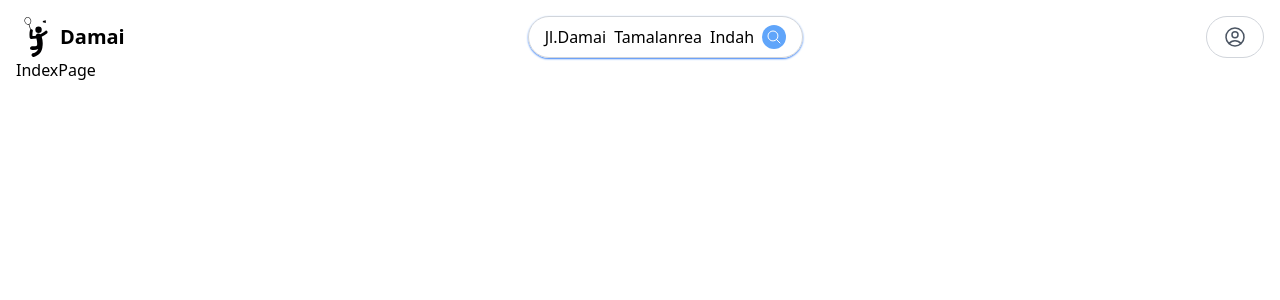
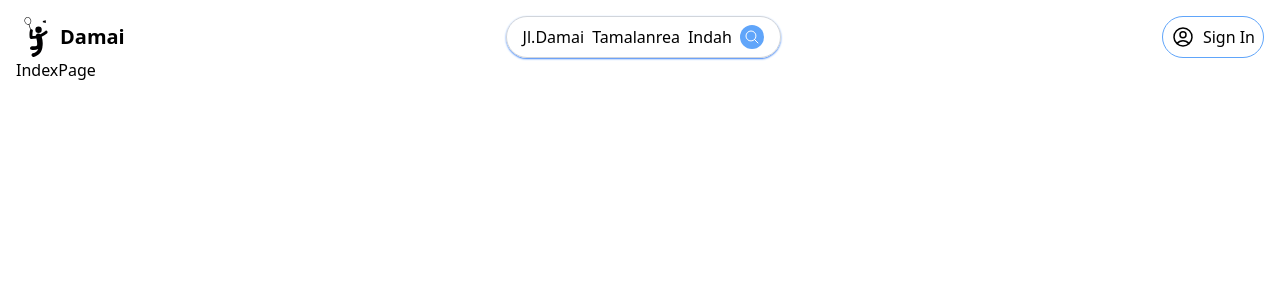
Before and after one commit to deril1709/booking-system, a React (Vite) app in the folder client/: page / in a window 1280 px wide. Shown: the top 300 px of the page. Built offline with nearby package versions, Linux system fonts and the light colour scheme; no server answers.

Commit message:
Route for tambah lapangan

```diff
--- a/client/src/App.jsx
+++ b/client/src/App.jsx
@@ -20,6 +20,7 @@ function App() {
           <Route path="/login" element={<LoginPage />} />
           <Route path="/register" element={<RegisterPage />} />
           <Route path="/account/:subpage?" element={<AccountPage />} />
+          <Route path="/account/:subpage/:action" element={<AccountPage />} />
         </Route>
       </Routes>
     </UserContextProvider>
--- a/client/src/Header.jsx
+++ b/client/src/Header.jsx
@@ -24,15 +24,25 @@ function Header() {
                         </svg>
                     </button>
                 </div>
-                <Link to={user ? '/account' : '/login'} className='flex items-center gap-2 border border-gray-300 rounded-full py-2 px-4'>
-                    <div className='rounded-full text-gray-600'>
-                        <svg xmlns="http://www.w3.org/2000/svg" fill="none" viewBox="0 0 24 24" strokeWidth={1.5} stroke="currentColor" className="w-6 h-6">
-                            <path strokeLinecap="round" strokeLinejoin="round" d="M17.982 18.725A7.488 7.488 0 0012 15.75a7.488 7.488 0 00-5.982 2.975m11.963 0a9 9 0 10-11.963 0m11.963 0A8.966 8.966 0 0112 21a8.966 8.966 0 01-5.982-2.275M15 9.75a3 3 0 11-6 0 3 3 0 016 0z" />
-                        </svg>
-                    </div>
+                <Link to={user ? '/account' : '/login'} className='flex items-center border border-blue-400 gap-2 rounded-full py-2 px-2'>
                     {!!user && (
-                        <div>
-                            {user.name}
+                        <div className='rounded-full flex'>
+                            <svg xmlns="http://www.w3.org/2000/svg" fill="none" viewBox="0 0 24 24" strokeWidth={1.5} stroke="currentColor" className="w-6 h-6">
+                                <path strokeLinecap="round" strokeLinejoin="round" d="M17.982 18.725A7.488 7.488 0 0012 15.75a7.488 7.488 0 00-5.982 2.975m11.963 0a9 9 0 10-11.963 0m11.963 0A8.966 8.966 0 0112 21a8.966 8.966 0 01-5.982-2.275M15 9.75a3 3 0 11-6 0 3 3 0 016 0z" />
+                            </svg>
+                            <div>
+                                {user.name}
+                            </div>
+                        </div>
+                    )}
+                    {!user && (
+                        <div className='rounded-full flex gap-2'>
+                            <svg xmlns="http://www.w3.org/2000/svg" fill="none" viewBox="0 0 24 24" strokeWidth={1.5} stroke="currentColor" className="w-6 h-6">
+                                <path strokeLinecap="round" strokeLinejoin="round" d="M17.982 18.725A7.488 7.488 0 0012 15.75a7.488 7.488 0 00-5.982 2.975m11.963 0a9 9 0 10-11.963 0m11.963 0A8.966 8.966 0 0112 21a8.966 8.966 0 01-5.982-2.275M15 9.75a3 3 0 11-6 0 3 3 0 016 0z" />
+                            </svg>
+                            <div>
+                                Sign In
+                            </div>
                         </div>
                     )}
                 </Link>
--- a/client/src/pages/AccountPage.jsx
+++ b/client/src/pages/AccountPage.jsx
@@ -37,6 +37,8 @@ function AccountPage() {
         let classes = 'inline-flex gap-1 py-2 gap-2 px-4';
         if (type === subpage) {
             classes += ' text-white bg-blue-400 rounded';
+        } else {
+            classes += ' bg-gray-200'
         }
         return classes;
     }
--- a/client/src/pages/PlacesPages.jsx
+++ b/client/src/pages/PlacesPages.jsx
@@ -1,17 +1,16 @@
 import React from 'react'
-import { Link } from 'react-router-dom';
+import { Link, useParams, } from 'react-router-dom';
 
 function PlacesPages() {
+    const { } = useParams();
     return (
-        <div className='mt-8'>
+        <div className=''>
             <div className='text-center'>
-
                 <Link to={'/account/lapangan/new'} className='bg-blue-400 inline-flex rounded py-2 px-4 text-white'><svg xmlns="http://www.w3.org/2000/svg" fill="none" viewBox="0 0 24 24" stroke-width="1.5" stroke="currentColor" class="w-6 h-6">
                     <path stroke-linecap="round" stroke-linejoin="round" d="M12 4.5v15m7.5-7.5h-15" />
                 </svg>
                     Tambah Lapangan</Link>
             </div>
-            PlacesPages
         </div>
     )
 }
```
